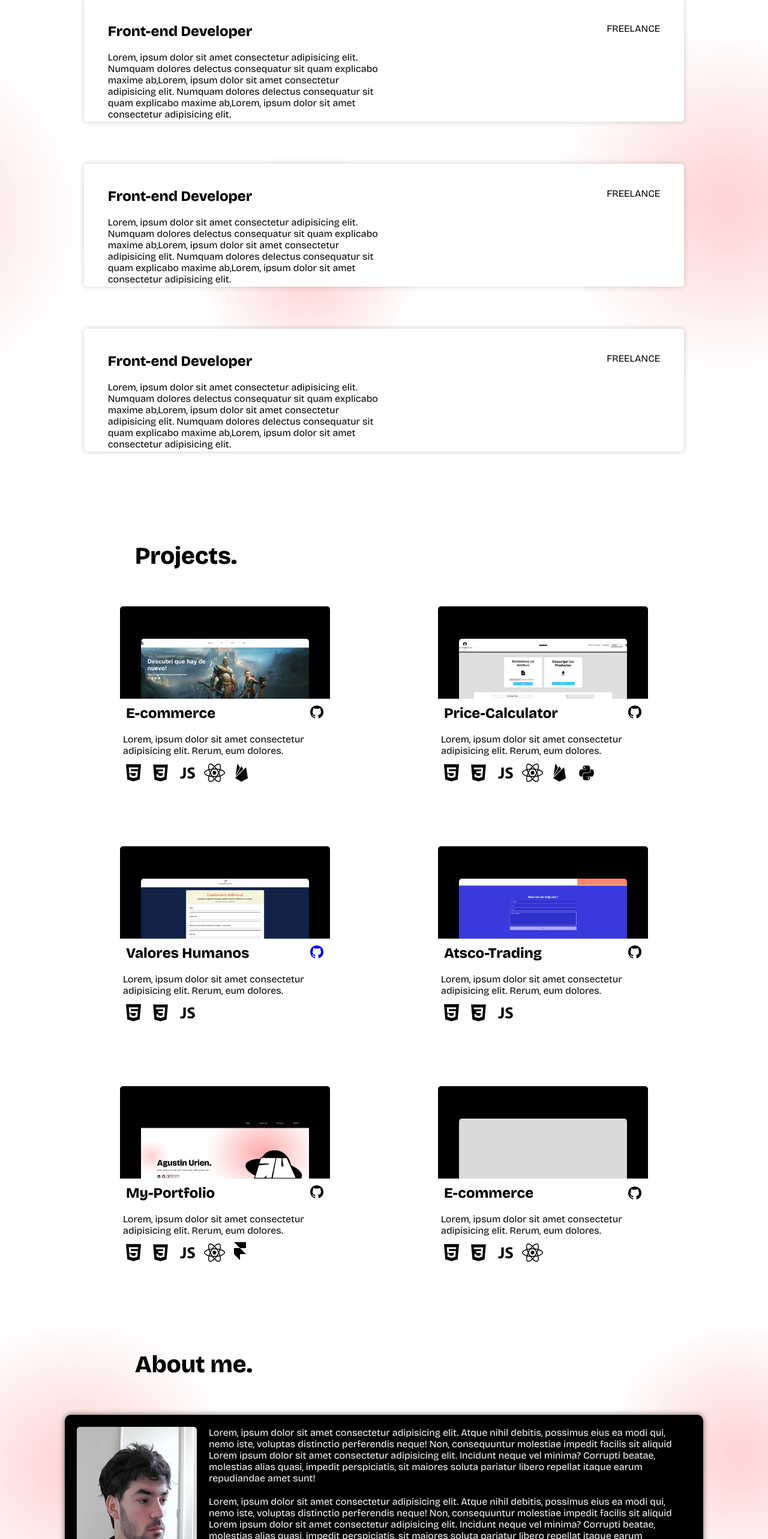
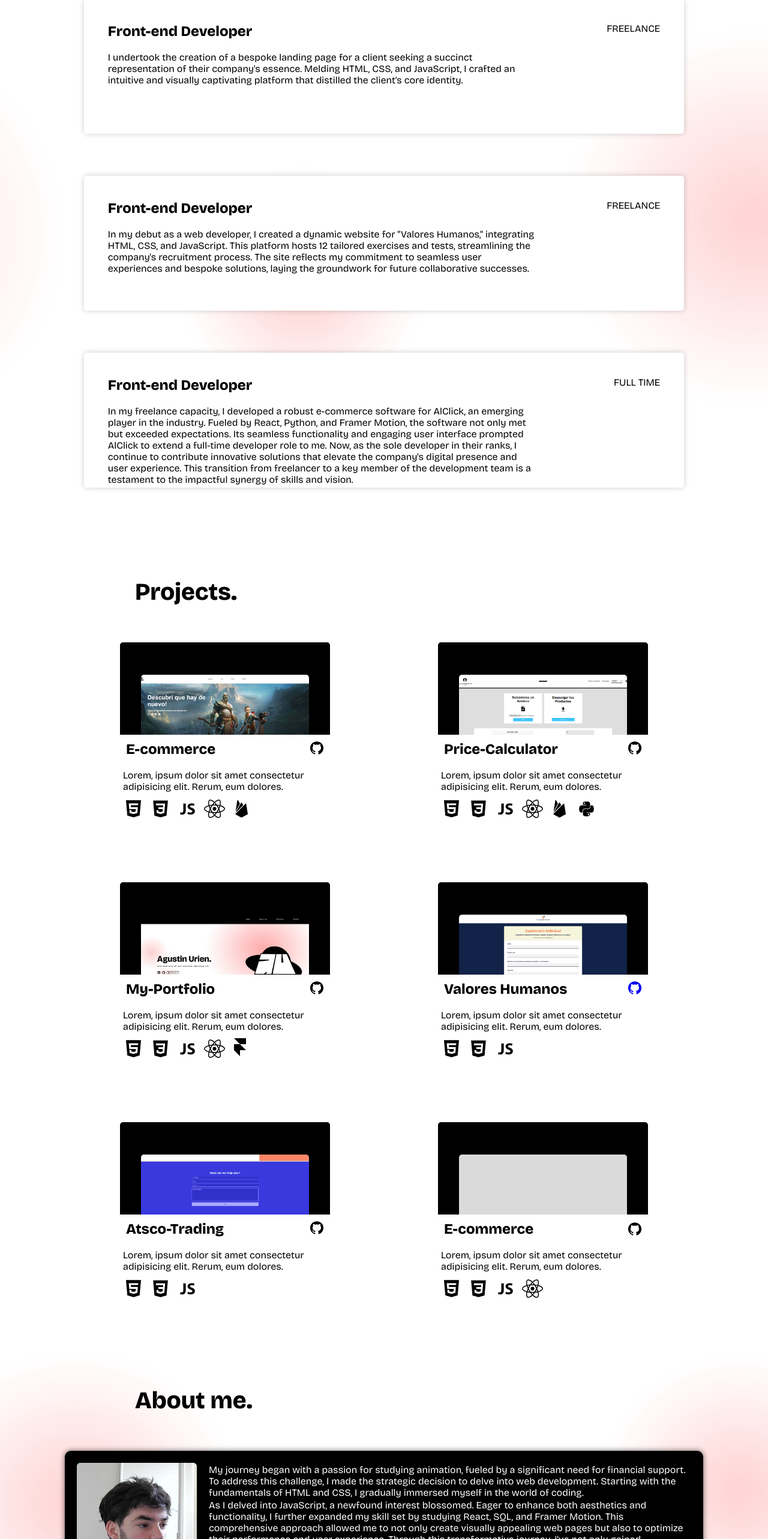
Before and after one commit to agustinurien/myPortfolio, a React (Vite) app: page / in a window 1280 px wide. Shown: the part 963-3529 px from the top of the page at 60% size. Built offline with nearby package versions, Linux system fonts and the light colour scheme.

Commit message:
se agregaron links a los proyectos

```diff
--- a/src/common/aboutme/AboutMe.jsx
+++ b/src/common/aboutme/AboutMe.jsx
@@ -51,10 +51,11 @@ const AboutMe = () => {
                             animate={controls}
                             transition={{ duration: 0.5, delay: 0.8 }}
                             className="imagenFotoMia" src={foto} alt="" />
+
                         <div className="parrafos">
                             <motion.p
                                 variants={{
-                                    hidden: { opacity: 0, y: 75 },
+                                    hidden: { opacity: 0, y: 20 },
                                     visible: {
                                         opacity: 1, y: 0,
                                         color: "#fff"
@@ -63,11 +64,12 @@ const AboutMe = () => {
                                 }
                                 initial="hidden"
                                 animate={controls}
-                                transition={{ duration: 0.5, delay: 0.1 }}
-                                className="textoAm">Lorem, ipsum dolor sit amet consectetur adipisicing elit. Atque nihil debitis, possimus eius ea modi qui, nemo iste, voluptas distinctio perferendis neque! Non, consequuntur molestiae impedit facilis sit aliquid <minus className="lorem"></minus>Lorem ipsum dolor sit amet consectetur adipisicing elit. Incidunt neque vel minima? Corrupti beatae, molestias alias quasi, impedit perspiciatis, sit maiores soluta pariatur libero repellat itaque earum repudiandae amet sunt!</motion.p>
+                                transition={{ duration: 0.4, delay: 0.6 }}
+                                className="textoAm">
+                                My journey began with a passion for studying animation, fueled by a significant need for financial support. To address this challenge, I made the strategic decision to delve into web development. Starting with the fundamentals of HTML and CSS, I gradually immersed myself in the world of coding.</motion.p>
                             <motion.p
                                 variants={{
-                                    hidden: { opacity: 0, y: 75 },
+                                    hidden: { opacity: 0, y: 20 },
                                     visible: {
                                         opacity: 1, y: 0,
                                         color: "#fff"
@@ -76,11 +78,11 @@ const AboutMe = () => {
                                 }
                                 initial="hidden"
                                 animate={controls}
-                                transition={{ duration: 0.5, delay: 0.3 }}
-                                className="textoAm">Lorem, ipsum dolor sit amet consectetur adipisicing elit. Atque nihil debitis, possimus eius ea modi qui, nemo iste, voluptas distinctio perferendis neque! Non, consequuntur molestiae impedit facilis sit aliquid <minus className="lorem"></minus>Lorem ipsum dolor sit amet consectetur adipisicing elit. Incidunt neque vel minima? Corrupti beatae, molestias alias quasi, impedit perspiciatis, sit maiores soluta pariatur libero repellat itaque earum repudiandae amet sunt!</motion.p>
+                                transition={{ duration: 0.4, delay: 0.7 }}
+                                className="textoAm">As I delved into JavaScript, a newfound interest blossomed. Eager to enhance both aesthetics and functionality, I further expanded my skill set by studying React, SQL, and Framer Motion. This comprehensive approach allowed me to not only create visually appealing web pages but also to optimize their performance and user experience. Through this transformative journey, I've not only gained proficiency in web development but also discovered a profound satisfaction in shaping digital experiences.</motion.p>
                             <motion.p
                                 variants={{
-                                    hidden: { opacity: 0, y: 75 },
+                                    hidden: { opacity: 0, y: 20 },
                                     visible: {
                                         opacity: 1, y: 0,
                                         color: "#fff"
@@ -89,8 +91,8 @@ const AboutMe = () => {
                                 }
                                 initial="hidden"
                                 animate={controls}
-                                transition={{ duration: 0.5, delay: 0.5 }}
-                                className="textoAm">Lorem, ipsum dolor sit amet consectetur adipisicing elit. Atque nihil debitis, possimus eius ea modi qui, nemo iste, voluptas distinctio perferendis neque! Non, consequuntur molestiae impedit facilis sit aliquid <minus className="lorem"></minus>Lorem ipsum dolor sit amet consectetur adipisicing elit. Incidunt neque vel minima? Corrupti beatae, molestias alias quasi, impedit perspiciatis, sit maiores soluta pariatur libero repellat itaque earum repudiandae amet sunt!</motion.p>
+                                transition={{ duration: 0.4, delay: 0.8 }}
+                                className="textoAm">Looking ahead, I envision leveraging this coding expertise as a stepping stone to finding the courage and financial means to pursue my original dream of studying fine arts. While coding has captured my professional focus, I plan to embrace the world of visual arts as a cherished hobby, enriching my life with a harmonious blend of technology and creativity. This journey has not only opened doors to a promising career but has also illuminated a path towards a fulfilling balance between the realms of coding and artistic expression.</motion.p>
                         </div>
                     </motion.div>
                 </section>
--- a/src/common/aboutme/aboutme.css
+++ b/src/common/aboutme/aboutme.css
@@ -47,6 +47,7 @@
 }
 .parrafos{
     display: flex;
+    justify-content: space-around;
     flex-direction: column;
-    gap: 20px
+    width: 80%;
 }
--- a/src/common/experiencia/Experiencia.jsx
+++ b/src/common/experiencia/Experiencia.jsx
@@ -66,7 +66,7 @@ const Experiencia = () => {
                             <h2>Front-end Developer</h2>
                             <span>FREELANCE</span>
                         </div>
-                        <p>Lorem, ipsum dolor sit amet consectetur adipisicing elit. Numquam dolores delectus consequatur sit quam explicabo maxime ab,Lorem, ipsum dolor sit amet consectetur adipisicing elit. Numquam dolores delectus consequatur sit quam explicabo maxime ab,Lorem, ipsum dolor sit amet consectetur adipisicing elit.  </p>
+                        <p>I undertook the creation of a bespoke landing page for a client seeking a succinct representation of their company's essence. Melding HTML, CSS, and JavaScript, I crafted an intuitive and visually captivating platform that distilled the client's core identity.</p>
                     </motion.div>
                 </motion.div>
 
@@ -90,7 +90,8 @@ const Experiencia = () => {
                             <h2>Front-end Developer</h2>
                             <span>FREELANCE</span>
                         </div>
-                        <p>Lorem, ipsum dolor sit amet consectetur adipisicing elit. Numquam dolores delectus consequatur sit quam explicabo maxime ab,Lorem, ipsum dolor sit amet consectetur adipisicing elit. Numquam dolores delectus consequatur sit quam explicabo maxime ab,Lorem, ipsum dolor sit amet consectetur adipisicing elit.  </p>
+                        <p>
+                            In my debut as a web developer, I created a dynamic website for "Valores Humanos," integrating HTML, CSS, and JavaScript. This platform hosts 12 tailored exercises and tests, streamlining the company's recruitment process. The site reflects my commitment to seamless user experiences and bespoke solutions, laying the groundwork for future collaborative successes.</p>
                     </motion.div>
                 </motion.div>
 
@@ -112,9 +113,9 @@ const Experiencia = () => {
                         transition={{ duration: 0.5, delay: 0 }}>
                         <div className="cargo">
                             <h2>Front-end Developer</h2>
-                            <span>FREELANCE</span>
+                            <span>FULL TIME</span>
                         </div>
-                        <p>Lorem, ipsum dolor sit amet consectetur adipisicing elit. Numquam dolores delectus consequatur sit quam explicabo maxime ab,Lorem, ipsum dolor sit amet consectetur adipisicing elit. Numquam dolores delectus consequatur sit quam explicabo maxime ab,Lorem, ipsum dolor sit amet consectetur adipisicing elit.  </p>
+                        <p>In my freelance capacity, I developed a robust e-commerce software for AlClick, an emerging player in the industry. Fueled by React, Python, and Framer Motion, the software not only met but exceeded expectations. Its seamless functionality and engaging user interface prompted AlClick to extend a full-time developer role to me. Now, as the sole developer in their ranks, I continue to contribute innovative solutions that elevate the company's digital presence and user experience. This transition from freelancer to a key member of the development team is a testament to the impactful synergy of skills and vision.</p>
                     </motion.div>
                 </motion.div>
 
--- a/src/common/experiencia/experiencia.css
+++ b/src/common/experiencia/experiencia.css
@@ -27,7 +27,7 @@
 }
 
 .contenedorEX {
-    height: 125px;
+    height: 145px;
     width: 78%;
     margin: 0;
     background-color: rgba(255, 255, 255); /* Color de fondo con transparencia */
@@ -38,7 +38,7 @@
 }
 
 .contenedorEX P{
-    width: 50%;
+    width: 78%;
     margin: 0;
     padding-top: 20px;
     font-family: 'Bricolage Grotesque', sans-serif;
--- a/src/common/projects/Projects.jsx
+++ b/src/common/projects/Projects.jsx
@@ -9,6 +9,7 @@ import { useEffect } from 'react';
 import { useRef } from 'react';
 import { BiLogoFirebase } from 'react-icons/bi';
 import { SiFramer } from "react-icons/si";
+import { Link } from 'react-router-dom';
 
 
 const Projects = () => {
@@ -61,12 +62,20 @@ const Projects = () => {
                     transition={{ duration: 0.6, delay: 0.2 }}
                     className='proyectoIndividual'>
                     <div className='box'>
+
+
                         <motion.div
                             whileHover={whileHoverAnim}
                             initial={{ y: 50 }}
                             className='boxImage ps4'>
+                            <Link to="https://proyecto-react-xi.vercel.app/">
+                                <div className="link">
+
+                                </div>
+                            </Link>
 
                         </motion.div>
+
                         <div className='contenedorInfo'>
                             <div className='tituloGit'>
                                 <h2>
@@ -120,6 +129,47 @@ const Projects = () => {
                                 <FaReact className="icon" />
                                 <BiLogoFirebase className="icon" />
                                 <DiPython className="icon" />
+                            </div>
+                        </div>
+                    </div>
+                </motion.div>
+
+                <motion.div
+                    ref={ref}
+                    variants={{
+                        hidden: { opacity: 0, x: 75 },
+                        visible: { opacity: 1, x: 0 }
+                    }}
+                    initial="hidden"
+                    animate={controls}
+                    transition={{ duration: 0.6, delay: 0.4 }}
+                    className='proyectoIndividual'>
+                    <div className='box'>
+                        <motion.div
+                            whileHover={whileHoverAnim}
+                            initial={{ y: 50 }}
+                            className='boxImage port'>
+                            <Link to="https://my-portfolio-ten-pi-60.vercel.app/">
+                                <div className="link">
+
+                                </div>
+                            </Link>
+
+                        </motion.div>
+                        <div className='contenedorInfo'>
+                            <div className='tituloGit'>
+                                <h2>
+                                    My-Portfolio
+                                </h2>
+                                <a className='ahref' href="https://github.com/agustinurien/myPortfolio"><GitHub /></a>
+                            </div>
+                            <p>Lorem, ipsum dolor sit amet consectetur adipisicing elit. Rerum, eum dolores. </p>
+                            <div className='iconos'>
+                                <AiFillHtml5 className="icon" />
+                                <DiCss3 className="icon" />
+                                <DiJavascript1 className="icon" />
+                                <FaReact className="icon" />
+                                <SiFramer className="icon2" />
                             </div>
                         </div>
                     </div>
@@ -203,42 +253,6 @@ const Projects = () => {
                     }}
                     initial="hidden"
                     animate={controls}
-                    transition={{ duration: 0.6, delay: 0.4 }}
-                    className='proyectoIndividual'>
-                    <div className='box'>
-                        <motion.div
-                            whileHover={whileHoverAnim}
-                            initial={{ y: 50 }}
-                            className='boxImage port'>
-
-                        </motion.div>
-                        <div className='contenedorInfo'>
-                            <div className='tituloGit'>
-                                <h2>
-                                    My-Portfolio
-                                </h2>
-                                <a className='ahref' href="https://github.com/agustinurien/myPortfolio"><GitHub /></a>
-                            </div>
-                            <p>Lorem, ipsum dolor sit amet consectetur adipisicing elit. Rerum, eum dolores. </p>
-                            <div className='iconos'>
-                                <AiFillHtml5 className="icon" />
-                                <DiCss3 className="icon" />
-                                <DiJavascript1 className="icon" />
-                                <FaReact className="icon" />
-                                <SiFramer className="icon2" />
-                            </div>
-                        </div>
-                    </div>
-                </motion.div>
-
-                <motion.div
-                    ref={ref}
-                    variants={{
-                        hidden: { opacity: 0, x: 75 },
-                        visible: { opacity: 1, x: 0 }
-                    }}
-                    initial="hidden"
-                    animate={controls}
                     transition={{ duration: 0.6, delay: 0.6 }}
                     className='proyectoIndividual'>
                     <div className='box'>
--- a/src/common/projects/projects.css
+++ b/src/common/projects/projects.css
@@ -114,3 +114,8 @@
         color: inherit;
 
 }
+
+.link{
+    width: 100%;
+    height: 100%;
+}
--- a/src/pages/Contenido.jsx
+++ b/src/pages/Contenido.jsx
@@ -9,7 +9,9 @@ import AboutMe from "../common/aboutme/AboutMe"
 
 
 
+
 const Contenido = () => {
+
     const time = useTime();
     const rotate = useTransform(time, [0, 15000], [0, 360], { clamp: false });
 
@@ -72,7 +74,9 @@ const Contenido = () => {
                                 x: 0,
                                 color: "#000"
                             }}
+
                         ><Download />Download CV</motion.button>
+
                     </div>
                 </section>
 
```
Also changed, not shown: 1 other file (tests, documents, lock files or other folders).
